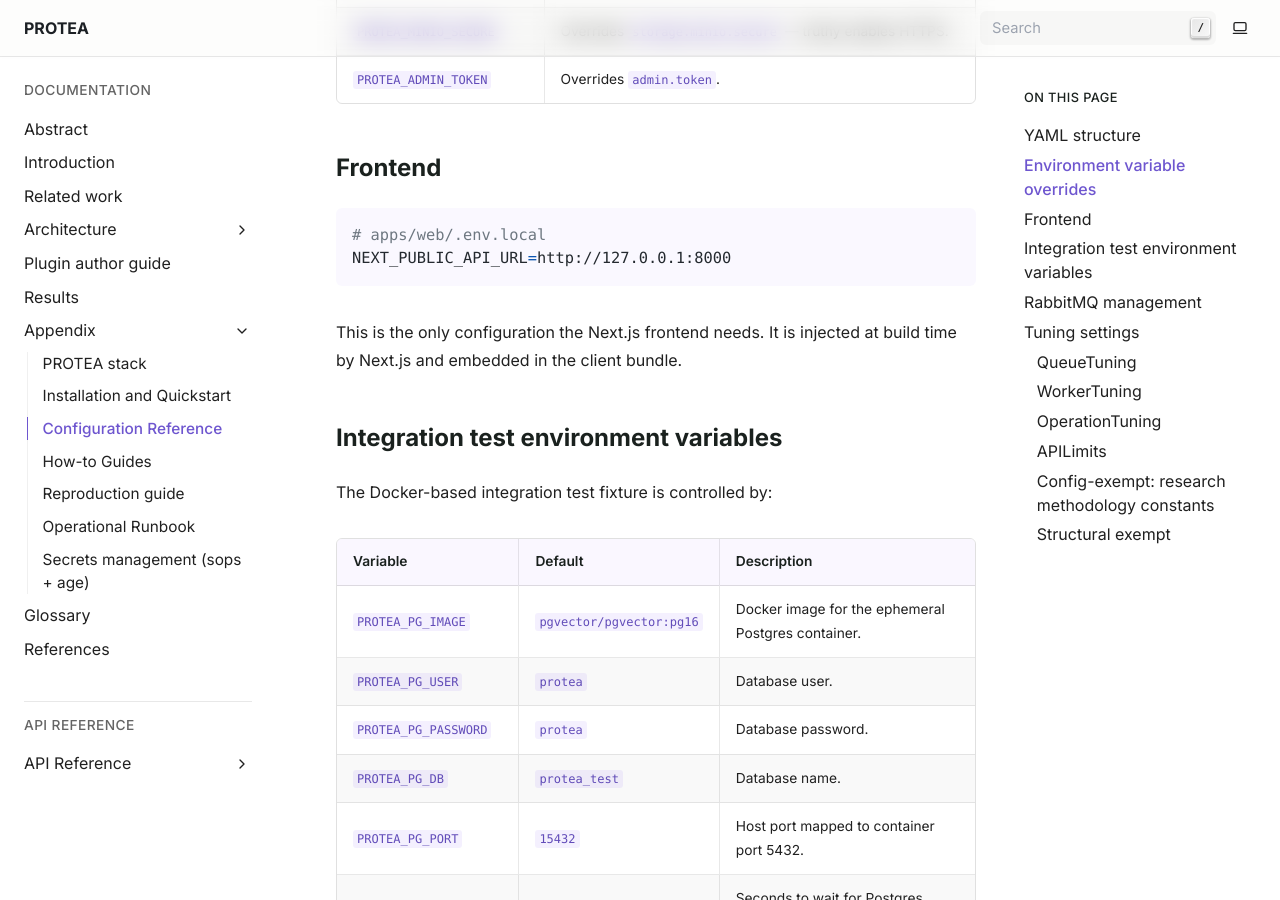
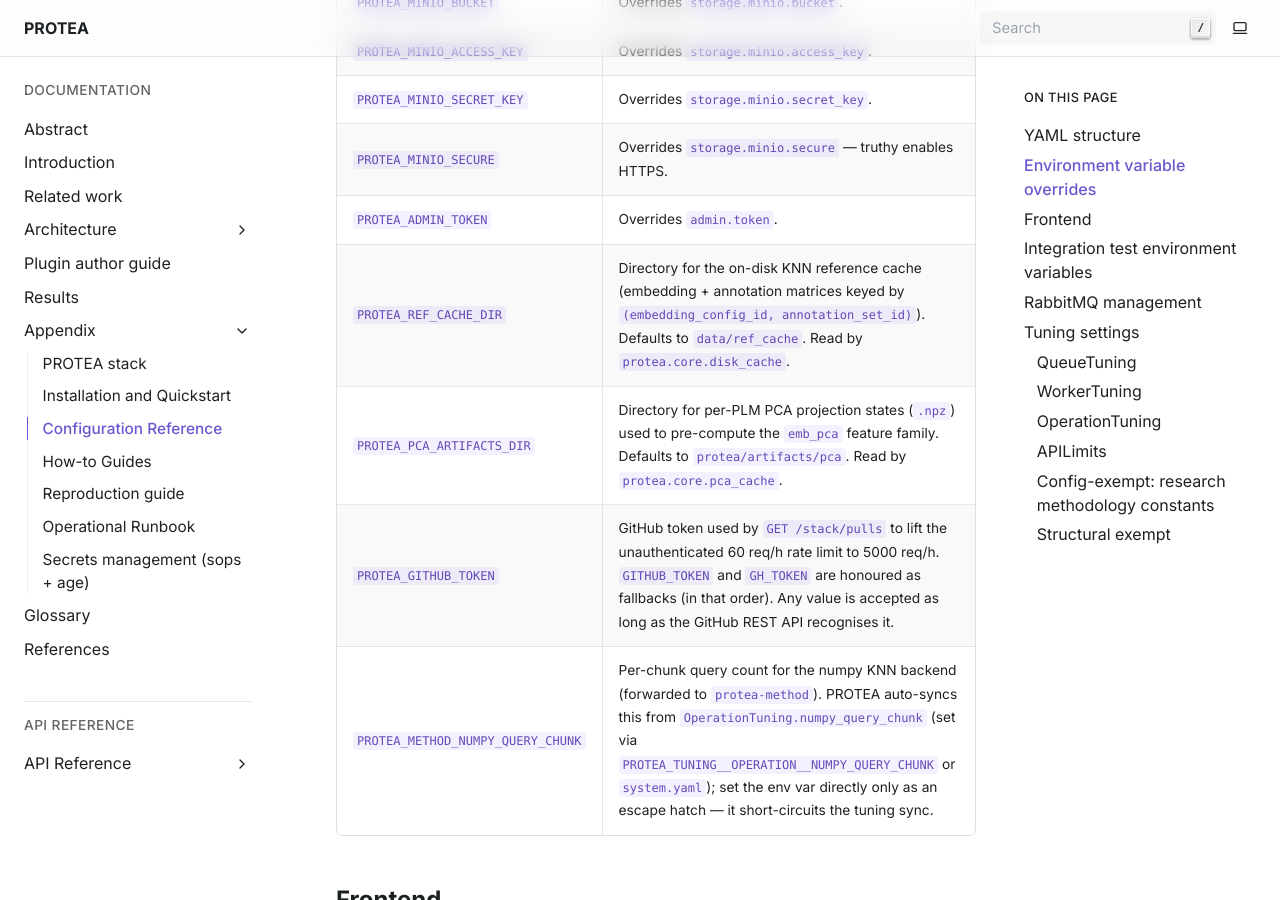
Before and after one commit to frapercan/PROTEA, a Sphinx documentation site: the page built from docs/source/appendix/configuration.rst, in a window 1280 px wide and 900 px high, scrolled down 1807 px. Built offline with Sphinx 7.4.7, drawn with Linux system fonts in a browser that asks for light colours.

Commit message:
docs(configuration): document 4 undocumented PROTEA_* env vars
Four environment variables consumed by `protea/` were missing from the
"Environment variable overrides" table in
`docs/source/appendix/configuration.rst`. Added rows for each:

- `PROTEA_REF_CACHE_DIR` (`protea/core/disk_cache.py:33`) — KNN
  reference cache directory, default `data/ref_cache`.
- `PROTEA_PCA_ARTIFACTS_DIR` (`protea/core/pca_cache.py:24-29`) —
  per-PLM PCA projection cache, default `protea/artifacts/pca`.
- `PROTEA_GITHUB_TOKEN` (`protea/api/routers/stack.py:119-124`) —
  GitHub token used by `GET /stack/pulls`. `GITHUB_TOKEN` and
  `GH_TOKEN` are fallbacks.
- `PROTEA_METHOD_NUMPY_QUERY_CHUNK` (`protea/core/knn_search.py:27-45`) —
  escape-hatch for the numpy KNN chunk size; PROTEA normally syncs this
  from `OperationTuning.numpy_query_chunk`, set the env var directly
  only to short-circuit the sync.

`sphinx-build -W --keep-going -b html docs/source` succeeds with zero
warnings.

```diff
--- a/docs/source/appendix/configuration.rst
+++ b/docs/source/appendix/configuration.rst
@@ -79,6 +79,27 @@ Environment variable overrides
      - Overrides ``storage.minio.secure`` — truthy enables HTTPS.
    * - ``PROTEA_ADMIN_TOKEN``
      - Overrides ``admin.token``.
+   * - ``PROTEA_REF_CACHE_DIR``
+     - Directory for the on-disk KNN reference cache (embedding +
+       annotation matrices keyed by ``(embedding_config_id,
+       annotation_set_id)``). Defaults to ``data/ref_cache``. Read by
+       :mod:`protea.core.disk_cache`.
+   * - ``PROTEA_PCA_ARTIFACTS_DIR``
+     - Directory for per-PLM PCA projection states (``.npz``) used to
+       pre-compute the ``emb_pca`` feature family. Defaults to
+       ``protea/artifacts/pca``. Read by :mod:`protea.core.pca_cache`.
+   * - ``PROTEA_GITHUB_TOKEN``
+     - GitHub token used by ``GET /stack/pulls`` to lift the
+       unauthenticated 60 req/h rate limit to 5000 req/h. ``GITHUB_TOKEN``
+       and ``GH_TOKEN`` are honoured as fallbacks (in that order). Any
+       value is accepted as long as the GitHub REST API recognises it.
+   * - ``PROTEA_METHOD_NUMPY_QUERY_CHUNK``
+     - Per-chunk query count for the numpy KNN backend (forwarded to
+       ``protea-method``). PROTEA auto-syncs this from
+       ``OperationTuning.numpy_query_chunk`` (set via
+       ``PROTEA_TUNING__OPERATION__NUMPY_QUERY_CHUNK`` or
+       ``system.yaml``); set the env var directly only as an escape
+       hatch — it short-circuits the tuning sync.
 
 Frontend
 --------
```
